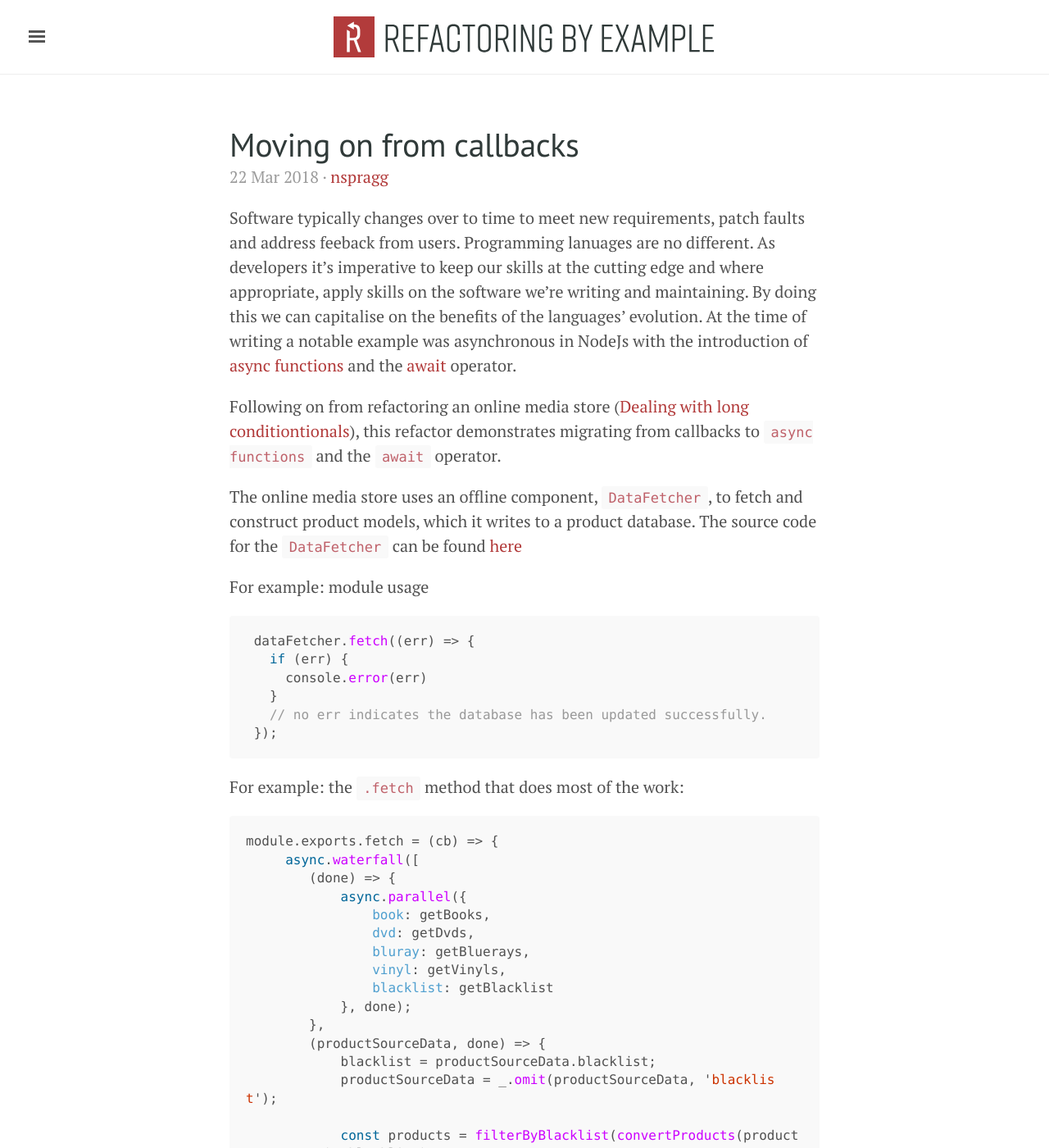
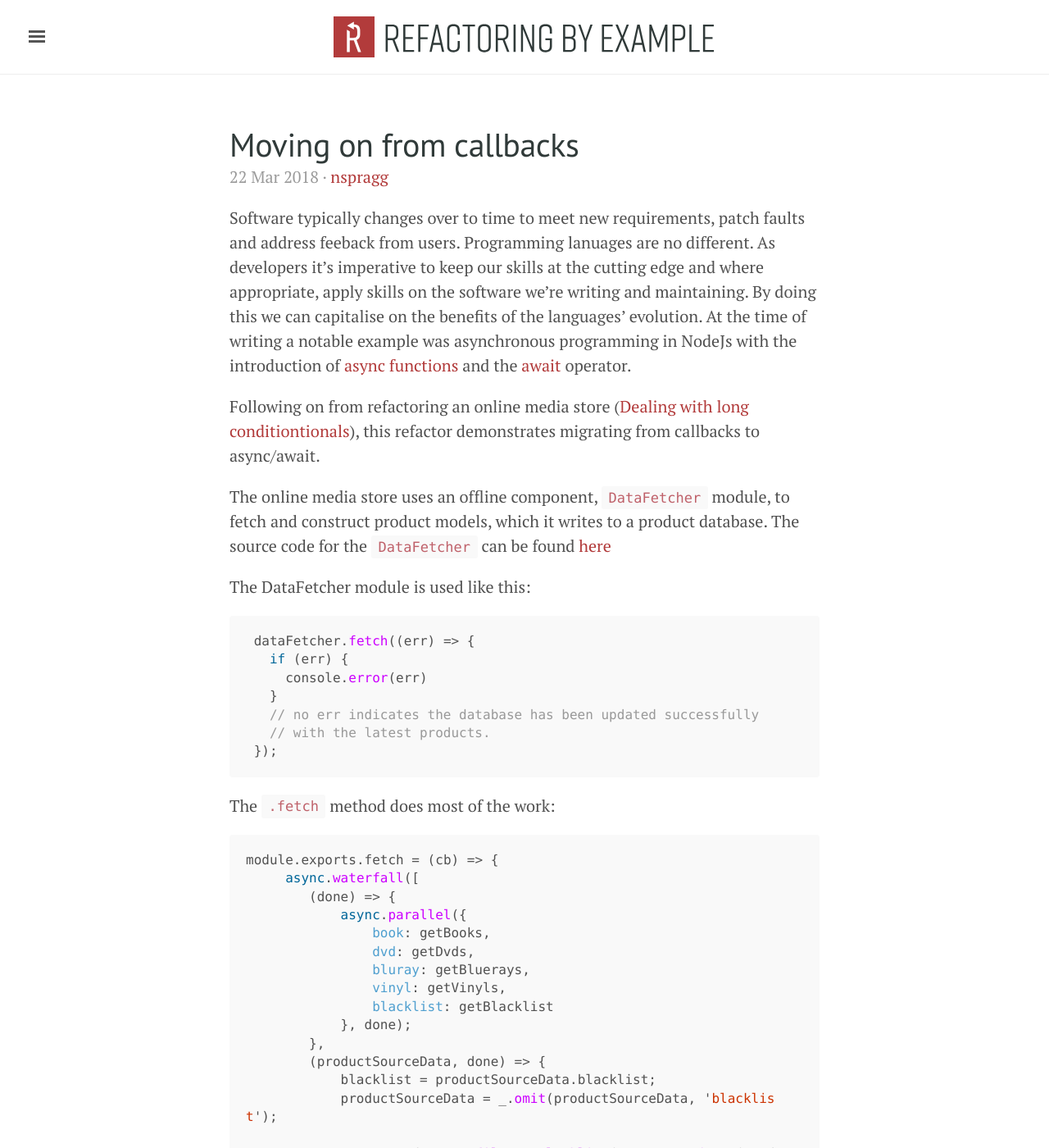
Before and after one commit to refactoring-by-example/refactoringbyexample.com, a Jekyll site: the page built from _posts/2018-03-22-moving-on-from-callbacks.md, in a window 1280 px wide and 1400 px high. Shown: the whole window at 82% size. Built offline with Jekyll 4.4.1, drawn with Linux system fonts in a browser that asks for light colours; comment, search, counter and statistics services are not loaded; some of the changed text lies outside the part shown.

Commit message:
Corrections to intro

````diff
--- a/_posts/2018-03-22-moving-on-from-callbacks.md
+++ b/_posts/2018-03-22-moving-on-from-callbacks.md
@@ -5,24 +5,25 @@ date:   2018-03-22 09:48:55 +0000
 categories: javascript
 author: nspragg
 ---
-Software typically changes over to time to meet new requirements, patch faults and address feeback from users. Programming lanuages are no different. As developers it's imperative to keep our skills at the cutting edge and where appropriate, apply skills on the software we're writing and maintaining. By doing this we can capitalise on the benefits of the languages' evolution. At the time of writing a notable example was asynchronous in NodeJs with the introduction of [async functions](https://developer.mozilla.org/en-US/docs/Web/JavaScript/Reference/Statements/async_function) and the [await](https://developer.mozilla.org/en-US/docs/Web/JavaScript/Reference/Operators/await) operator.
+Software typically changes over to time to meet new requirements, patch faults and address feeback from users. Programming lanuages are no different. As developers it's imperative to keep our skills at the cutting edge and where appropriate, apply skills on the software we're writing and maintaining. By doing this we can capitalise on the benefits of the languages' evolution. At the time of writing a notable example was asynchronous programming in NodeJs with the introduction of [async functions](https://developer.mozilla.org/en-US/docs/Web/JavaScript/Reference/Statements/async_function) and the [await](https://developer.mozilla.org/en-US/docs/Web/JavaScript/Reference/Operators/await) operator.
 
-Following on from refactoring an online media store ([Dealing with long conditiontionals](https://refactoringbyexample.com/2017/01/dealing-with-long-conditionals/)), this refactor demonstrates migrating from callbacks to `async functions` and the `await` operator.
+Following on from refactoring an online media store ([Dealing with long conditiontionals](https://refactoringbyexample.com/2017/01/dealing-with-long-conditionals/)), this refactor demonstrates migrating from callbacks to async/await.
 
-The online media store uses an offline component, `DataFetcher`, to fetch and construct product models, which it writes to a product database. The source code for the `DataFetcher` can be found [here](https://github.com/refactoring-by-example/using-async-functions)
+The online media store uses an offline component, `DataFetcher` module, to fetch and construct product models, which it writes to a product database. The source code for the `DataFetcher` can be found [here](https://github.com/refactoring-by-example/using-async-functions)
 
-For example: module usage
+The DataFetcher module is used like this:
 
 ```js
  dataFetcher.fetch((err) => {
    if (err) {
      console.error(err)
    }
-   // no err indicates the database has been updated successfully.
+   // no err indicates the database has been updated successfully
+   // with the latest products.
  });
 ```
 
-For example: the `.fetch` method that does most of the work:
+The `.fetch` method does most of the work:
 
 ```js
 module.exports.fetch = (cb) => {
````
Also changed, not shown: other parts of _posts/2018-03-22-moving-on-from-callbacks.md (+3 -3 lines).
